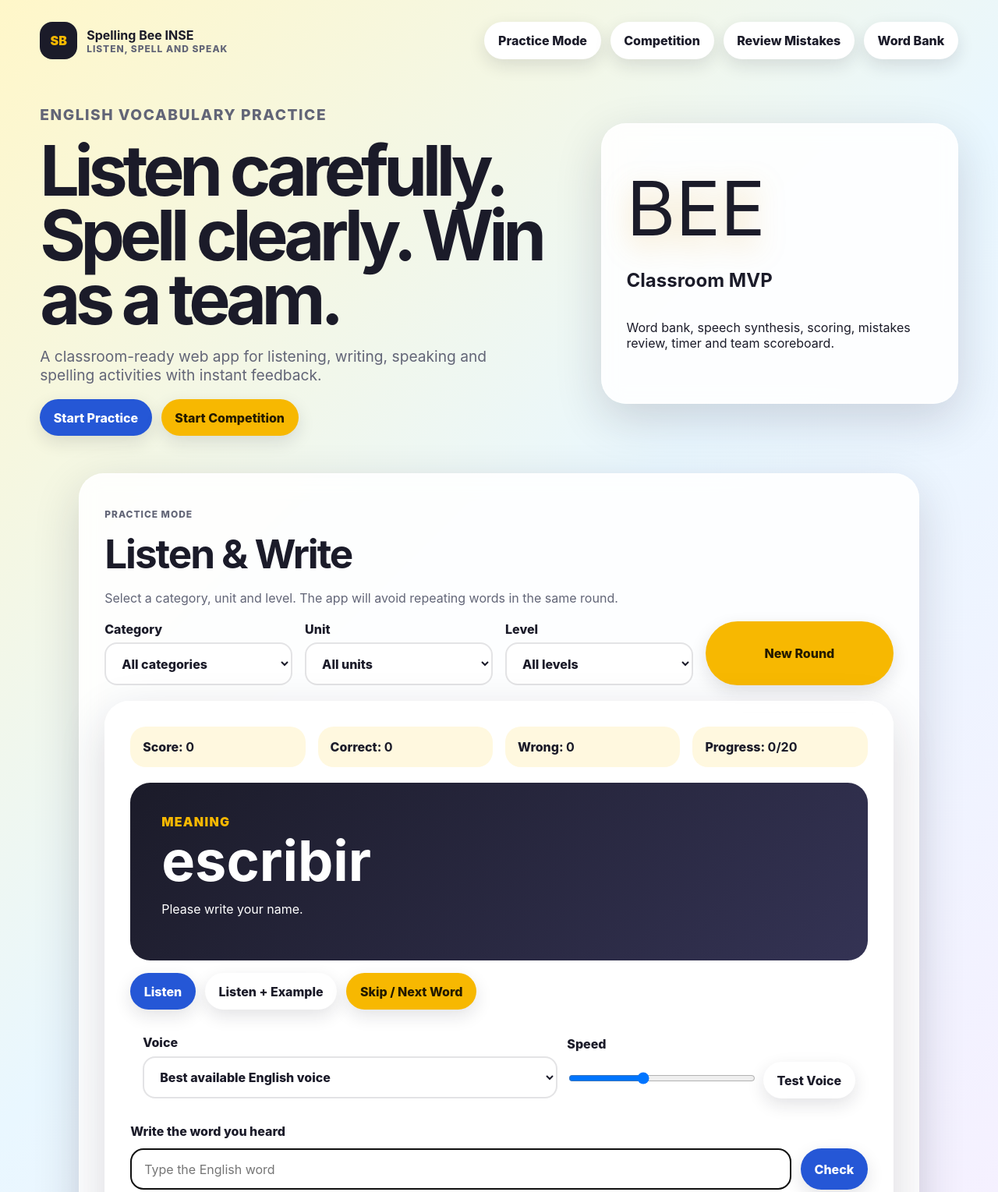
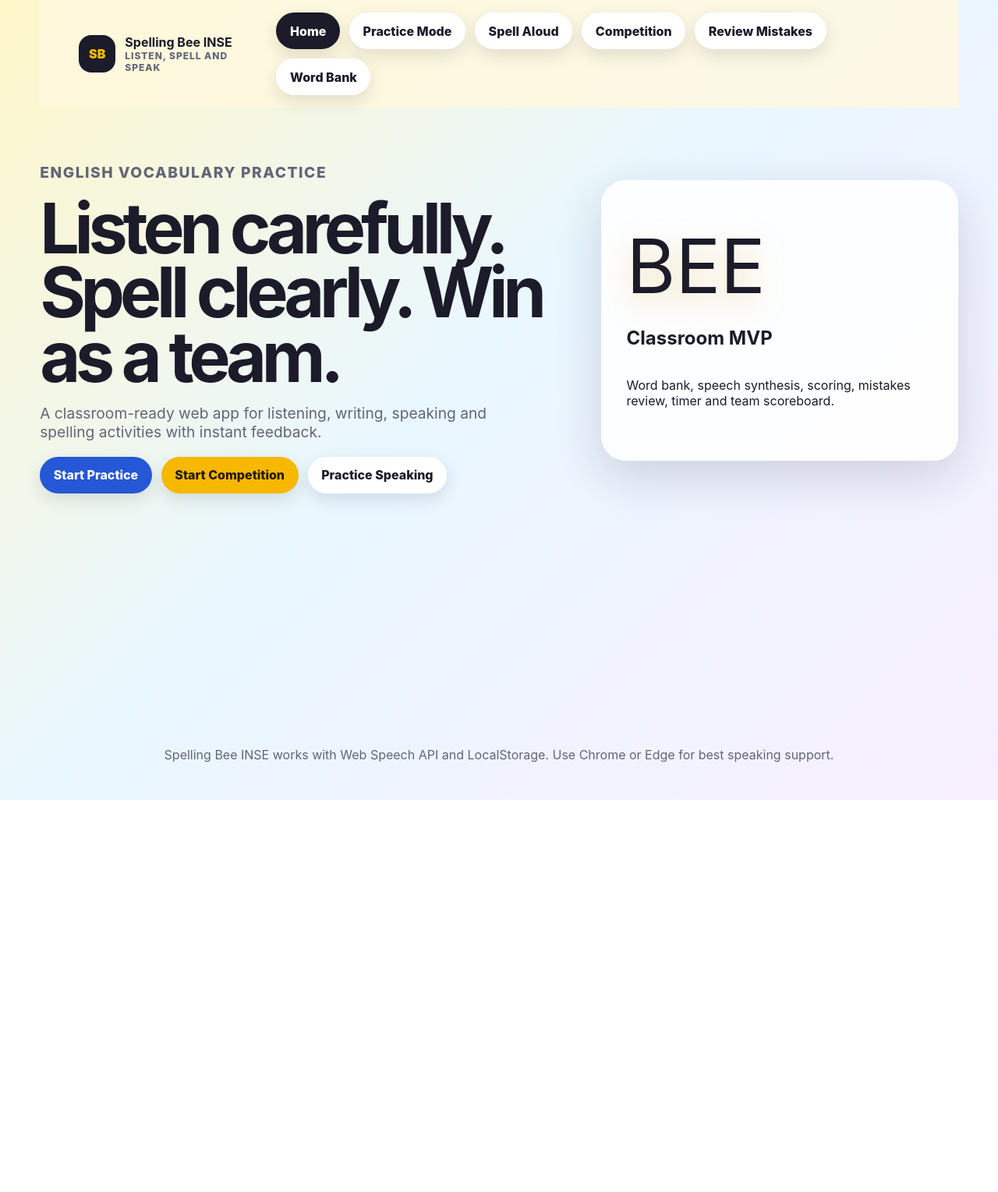
Before and after one commit to avismael/spellinBee, a website: page index.html in a window 1280 px wide. Shown: the top 1529 px of the page at 78% size. After the commit the page ends 1026 px from the top, so only its background shows below. Drawn offline with Linux system fonts and the light colour scheme.

Commit message:
Separate app views

```diff
--- a/app.js
+++ b/app.js
@@ -144,7 +144,7 @@
 
   function getElements() {
     return {
-      panels: document.querySelectorAll(".panel"),
+      views: document.querySelectorAll(".view"),
       navButtons: document.querySelectorAll("[data-view]"),
       categorySelect: document.getElementById("category-select"),
       unitSelect: document.getElementById("unit-select"),
@@ -364,7 +364,8 @@
   }
 
   function showView(elements, viewId) {
-    elements.panels.forEach((panel) => panel.classList.toggle("active", panel.id === viewId));
+    elements.views.forEach((view) => view.classList.toggle("active", view.id === viewId));
+    elements.navButtons.forEach((button) => button.classList.toggle("current-view", button.dataset.view === viewId));
     document.getElementById(viewId)?.scrollIntoView({ behavior: "smooth", block: "start" });
   }
 
@@ -551,6 +552,7 @@
     renderCompetition(elements);
     loadBrowserVoices(elements);
     startNewRound(elements);
+    showView(elements, "home");
   }
 
   if (typeof document !== "undefined") {
--- a/index.html
+++ b/index.html
@@ -7,23 +7,25 @@
     <link rel="stylesheet" href="styles.css">
   </head>
   <body>
-    <header class="hero" id="home">
-      <nav class="topbar" aria-label="Main navigation">
-        <a class="brand" href="#home" aria-label="Spelling Bee INSE home">
+    <nav class="app-shell-nav" aria-label="Main navigation">
+      <button class="brand" type="button" data-view="home" aria-label="Spelling Bee INSE home">
         <span class="brand-mark" aria-hidden="true">SB</span>
         <span>
           <strong>Spelling Bee INSE</strong>
           <small>Listen, Spell and Speak</small>
         </span>
-        </a>
+      </button>
       <div class="nav-actions">
+        <button type="button" data-view="home">Home</button>
         <button type="button" data-view="practice">Practice Mode</button>
+        <button type="button" data-view="spell-aloud">Spell Aloud</button>
         <button type="button" data-view="competition">Competition</button>
         <button type="button" data-view="mistakes">Review Mistakes</button>
         <button type="button" data-view="word-bank">Word Bank</button>
       </div>
     </nav>
 
+    <header class="hero view active" id="home">
       <section class="hero-grid">
         <div class="hero-copy">
           <p class="eyebrow">English vocabulary practice</p>
@@ -34,6 +36,7 @@
           <div class="hero-buttons">
             <button class="primary" type="button" data-view="practice">Start Practice</button>
             <button class="secondary" type="button" data-view="competition">Start Competition</button>
+            <button type="button" data-view="spell-aloud">Practice Speaking</button>
           </div>
         </div>
         <div class="bee-card" aria-label="App highlights">
@@ -45,7 +48,7 @@
     </header>
 
     <main>
-      <section class="panel active" id="practice" aria-labelledby="practice-title">
+      <section class="module view" id="practice" aria-labelledby="practice-title">
         <div class="section-heading">
           <p class="eyebrow">Practice Mode</p>
           <h2 id="practice-title">Listen & Write</h2>
@@ -114,7 +117,7 @@
         </article>
       </section>
 
-      <section class="panel" id="spell-aloud" aria-labelledby="spell-title">
+      <section class="module view" id="spell-aloud" aria-labelledby="spell-title">
         <div class="section-heading">
           <p class="eyebrow">Speaking Practice</p>
           <h2 id="spell-title">Spell Aloud</h2>
@@ -131,7 +134,7 @@
         </div>
       </section>
 
-      <section class="panel" id="competition" aria-labelledby="competition-title">
+      <section class="module view" id="competition" aria-labelledby="competition-title">
         <div class="section-heading">
           <p class="eyebrow">Team Challenge</p>
           <h2 id="competition-title">Spelling Bee Competition</h2>
@@ -173,7 +176,7 @@
         <div class="scoreboard" id="scoreboard" aria-label="Team scoreboard"></div>
       </section>
 
-      <section class="panel" id="mistakes" aria-labelledby="mistakes-title">
+      <section class="module view" id="mistakes" aria-labelledby="mistakes-title">
         <div class="section-heading">
           <p class="eyebrow">Review Mistakes</p>
           <h2 id="mistakes-title">Words to Practice Again</h2>
@@ -186,7 +189,7 @@
         <div class="word-list" id="mistakes-list"></div>
       </section>
 
-      <section class="panel" id="word-bank" aria-labelledby="bank-title">
+      <section class="module view" id="word-bank" aria-labelledby="bank-title">
         <div class="section-heading">
           <p class="eyebrow">Word Bank</p>
           <h2 id="bank-title">Vocabulary Loaded from JSON</h2>
--- a/styles.css
+++ b/styles.css
@@ -65,11 +65,7 @@ button:disabled {
   color: #241a00;
 }
 
-.hero {
-  padding: 1rem clamp(1rem, 4vw, 4rem) 3rem;
-}
-
-.topbar,
+.app-shell-nav,
 .hero-grid,
 main,
 footer {
@@ -77,20 +73,41 @@ footer {
   margin: 0 auto;
 }
 
-.topbar {
+.app-shell-nav {
   display: flex;
   align-items: center;
   justify-content: space-between;
   gap: 1rem;
-  padding: 0.75rem 0 2.5rem;
+  padding: 1rem clamp(1rem, 4vw, 4rem);
+  position: sticky;
+  top: 0;
+  z-index: 10;
+  background: rgba(255, 248, 223, 0.82);
+  backdrop-filter: blur(18px);
 }
 
 .brand {
   display: inline-flex;
   align-items: center;
   gap: 0.75rem;
+  border-radius: 1.25rem;
   color: inherit;
   text-decoration: none;
+  background: transparent;
+  box-shadow: none;
+  padding: 0;
+  text-align: left;
+}
+
+.brand:hover,
+.brand:focus-visible {
+  transform: none;
+  box-shadow: none;
+}
+
+.nav-actions .current-view {
+  background: var(--ink);
+  color: #fff;
 }
 
 .brand-mark {
@@ -122,6 +139,19 @@ footer {
   display: flex;
   flex-wrap: wrap;
   gap: 0.75rem;
+}
+
+.view {
+  display: none;
+}
+
+.view.active {
+  display: block;
+}
+
+.hero {
+  padding: clamp(1.25rem, 4vw, 4rem) clamp(1rem, 4vw, 4rem) 3rem;
+  min-height: calc(100vh - 92px);
 }
 
 .voice-controls {
@@ -157,7 +187,7 @@ footer {
 }
 
 .bee-card,
-.panel,
+.module,
 .practice-card,
 .speaking-card,
 .competition-card,
@@ -185,14 +215,9 @@ main {
   padding: 0 clamp(1rem, 4vw, 4rem) 4rem;
 }
 
-.panel {
-  display: none;
+.module {
   padding: clamp(1rem, 3vw, 2rem);
   margin-bottom: 1.5rem;
-}
-
-.panel.active {
-  display: block;
 }
 
 .section-heading h2 {
@@ -375,13 +400,13 @@ footer {
 }
 
 @media (max-width: 880px) {
-  .topbar,
+  .app-shell-nav,
   .hero-grid,
   .competition-layout {
     grid-template-columns: 1fr;
   }
 
-  .topbar {
+  .app-shell-nav {
     display: grid;
   }
 
```
Lines whose indentation alone changed are shown as unchanged.
